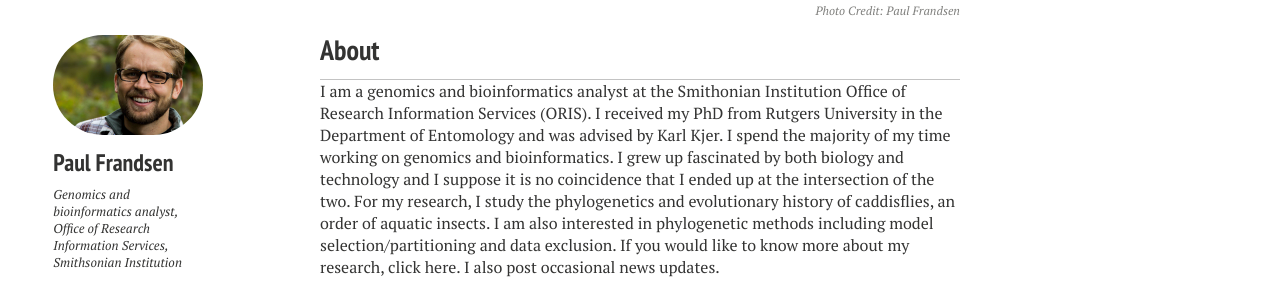
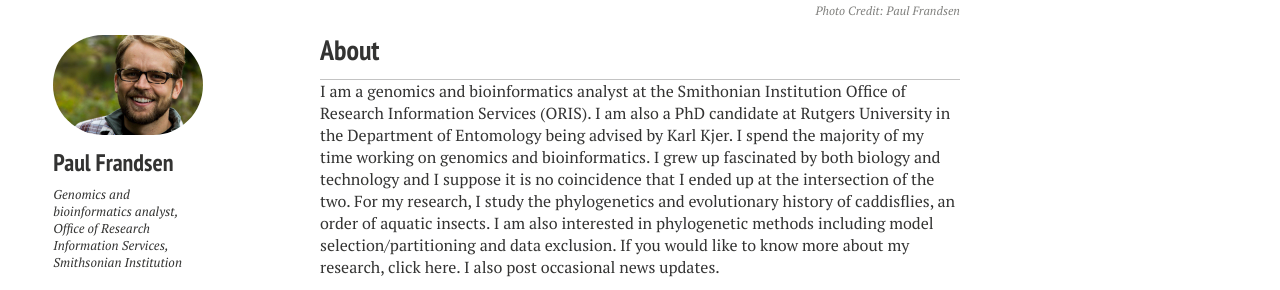
Before and after one commit to pbfrandsen/pbfrandsen.github.io, a Jekyll site: the page built from index.md, in a window 1280 px wide. Shown: the part 1030-1320 px from the top of the page. Built offline with Jekyll 4.4.1, drawn with Linux system fonts in a browser that asks for light colours; nearby versions of some CDN libraries.

Commit message:
modified home page

```diff
--- a/_layouts/home.html
+++ b/_layouts/home.html
@@ -51,7 +51,7 @@
  -->
 <div id="index">
   <h3>About</h3>
-  <p>I am a genomics and bioinformatics analyst at the <a href="http://oris.si.edu/">Smithonian Institution Office of Research Information Services (ORIS)</a>. I received my PhD from Rutgers University in the <a href="http://www-rci.rutgers.edu/~insects/">Department of Entomology</a> and was advised by <a href="http://www-rci.rutgers.edu/~insects/kjer.htm">Karl Kjer</a>. I spend the majority of my time working on genomics and bioinformatics. I grew up fascinated by both biology and technology and I suppose it is no coincidence that I ended up at the intersection of the two. For my research, I study the phylogenetics and evolutionary history of caddisflies, an order of aquatic insects. I am also interested in phylogenetic methods including model selection/partitioning and data exclusion. If you would like to know more about my research, click <a href="{{ site.url}}/research/">here</a>. I also post occasional <a href="{{ site.url}}/news/">news updates</a>.</p>
+  <p>I am a genomics and bioinformatics analyst at the <a href="http://oris.si.edu/">Smithonian Institution Office of Research Information Services (ORIS)</a>. I am also a PhD candidate at Rutgers University in the <a href="http://www-rci.rutgers.edu/~insects/">Department of Entomology</a> being advised by <a href="http://www-rci.rutgers.edu/~insects/kjer.htm">Karl Kjer</a>. I spend the majority of my time working on genomics and bioinformatics. I grew up fascinated by both biology and technology and I suppose it is no coincidence that I ended up at the intersection of the two. For my research, I study the phylogenetics and evolutionary history of caddisflies, an order of aquatic insects. I am also interested in phylogenetic methods including model selection/partitioning and data exclusion. If you would like to know more about my research, click <a href="{{ site.url}}/research/">here</a>. I also post occasional <a href="{{ site.url}}/news/">news updates</a>.</p>
 </div>
 
 <div class="footer-wrap">
```
Also changed, not shown: README.md.
